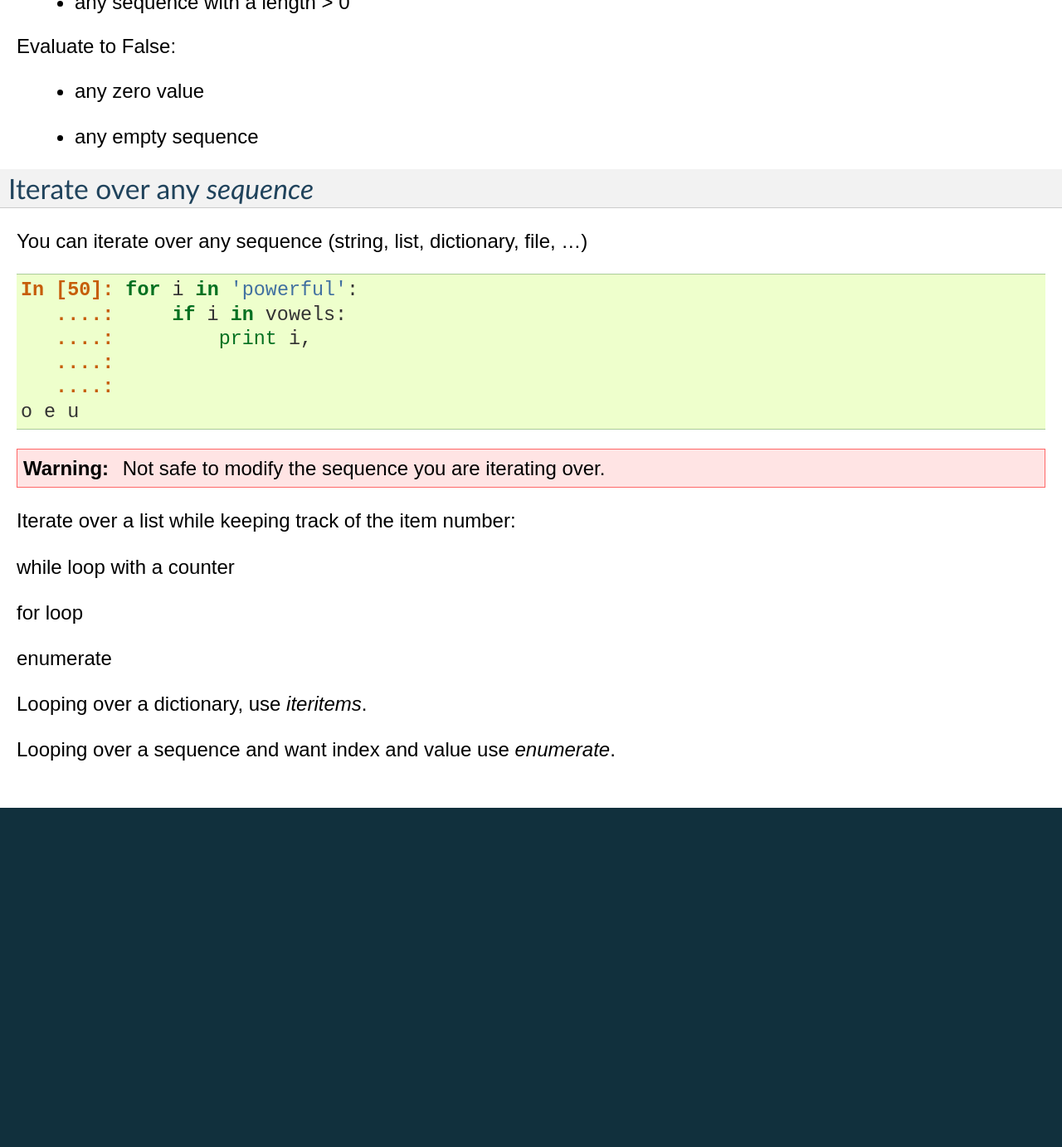
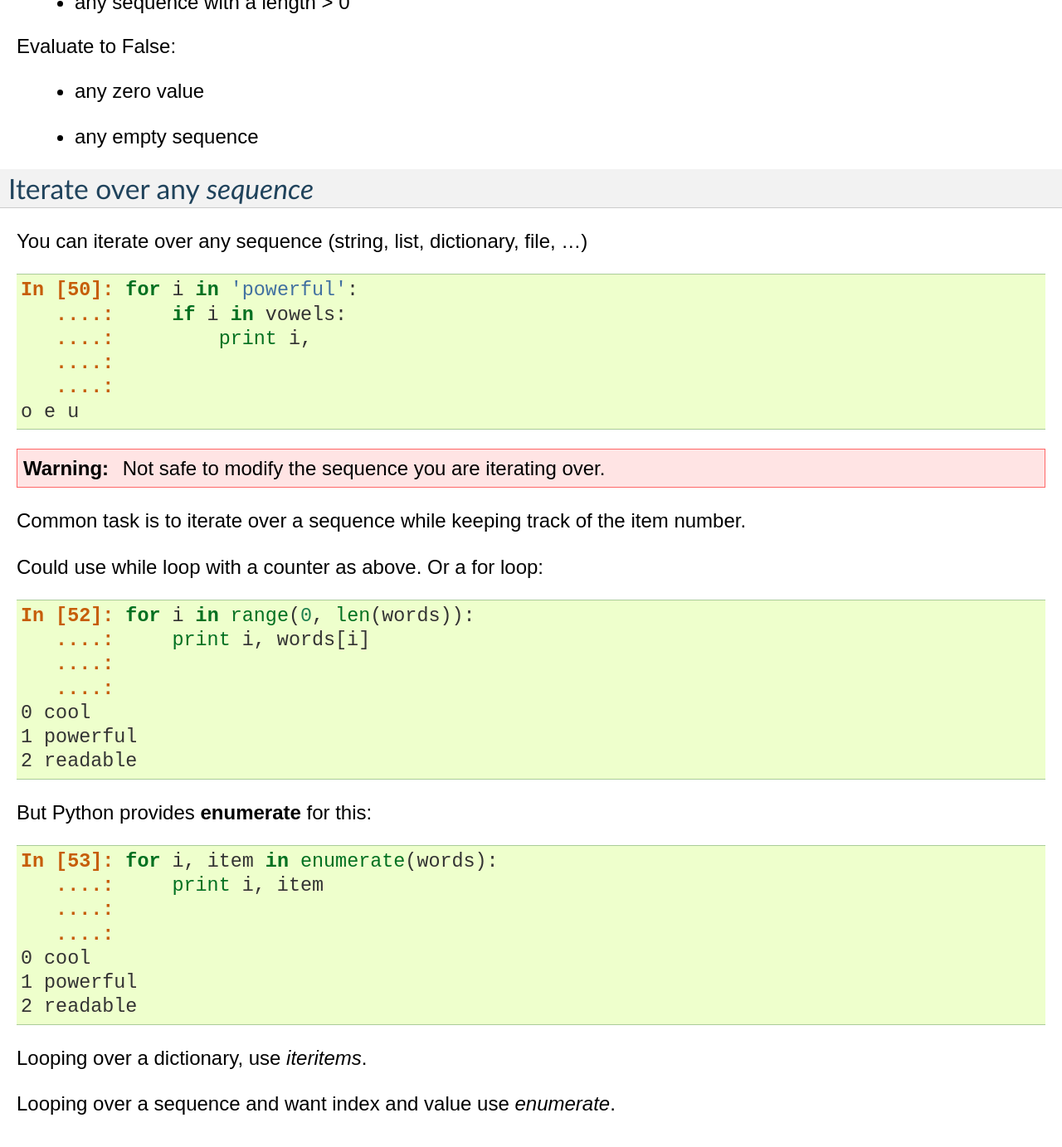
Before and after one commit to GaelVaroquaux/scipy-tutorials, a Sphinx documentation site: the page built from source/control_flow.rst, in a window 1280 px wide and 1400 px high, scrolled down 2307 px. Shown: the top 1383 px of the window at 83% size. Built offline with Sphinx 7.4.7, drawn with Linux system fonts in a browser that asks for light colours; before the commit the page ends 3281 px from its top, so only the background shows below that.

Commit message:
Add enumerate example.

```diff
--- a/source/control_flow.rst
+++ b/source/control_flow.rst
@@ -110,15 +110,32 @@ You can iterate over any sequence (string, list, dictionary, file, ...)
 
 .. warning:: Not safe to modify the sequence you are iterating over.
 
+Common task is to iterate over a sequence while keeping track of the
+item number.
 
-Iterate over a list while keeping track of the item number:
+Could use while loop with a counter as above. Or a for loop:
 
-while loop with a counter
+.. sourcecode:: ipython
 
-for loop
+    In [52]: for i in range(0, len(words)):
+       ....:     print i, words[i]
+       ....:
+       ....:
+    0 cool
+    1 powerful
+    2 readable
 
-enumerate
+But Python provides **enumerate** for this:
 
+.. sourcecode:: ipython
+
+    In [53]: for i, item in enumerate(words):
+       ....:     print i, item
+       ....:
+       ....:
+    0 cool
+    1 powerful
+    2 readable
 
 Looping over a dictionary, use *iteritems*.
 
```
